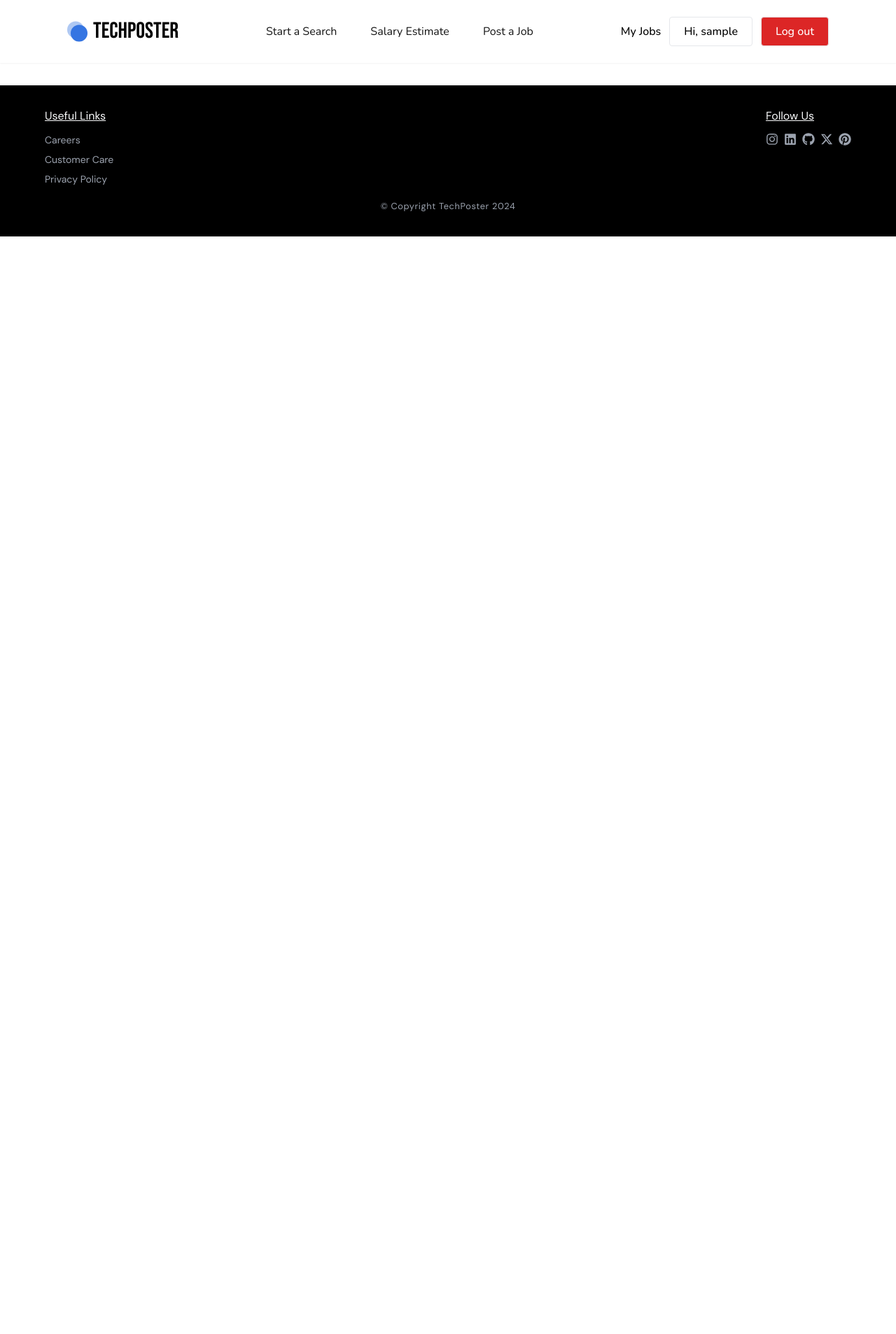
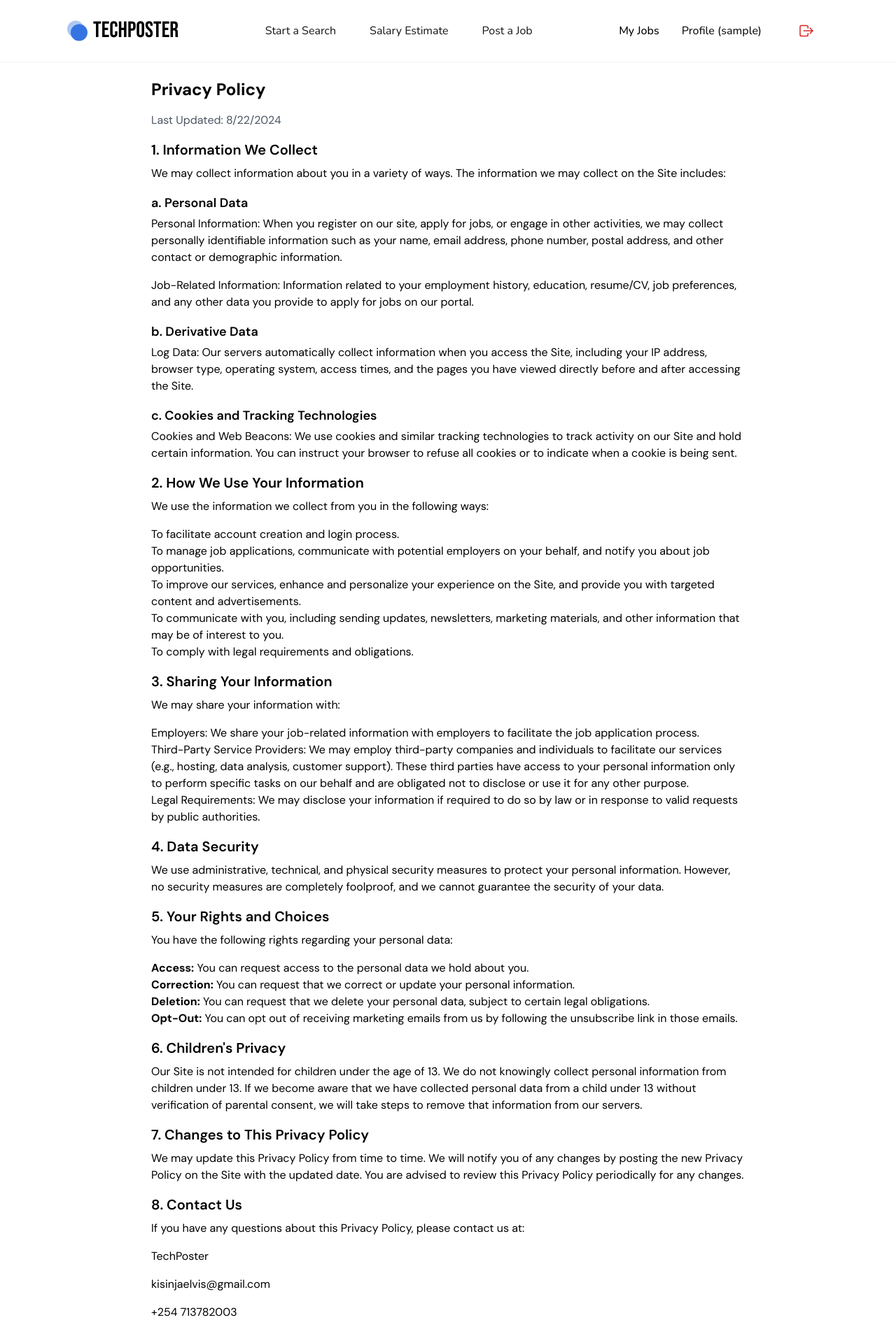
Before and after one commit to kisinja/Job-Portal-Fullstack, a React (Vite) app in the folder job-portal-client/: page /privacy-policy in a window 1280 px wide. Shown: the top 1907 px of the page at 70% size. Before the commit the page ends 800 px from the top, so only its background shows below. Built offline with nearby package versions, Linux system fonts and the light colour scheme; sample sign-in values are in the browser's storage.

Commit message:
second commit

```diff
--- a/job-portal-client/index.html
+++ b/job-portal-client/index.html
@@ -6,6 +6,10 @@
   <meta name="viewport" content="width=device-width, initial-scale=1.0" />
   <link rel="shortcut icon" href="/src/assets/Group 3.svg" type="image/x-icon">
   <title>TechPoster</title>
+
+  <!-- Google Adsense -->
+  <script async src="https://pagead2.googlesyndication.com/pagead/js/adsbygoogle.js?client=ca-pub-4517554833066840"
+    crossorigin="anonymous"></script>
 </head>
 
 <body>
--- a/job-portal-client/src/App.jsx
+++ b/job-portal-client/src/App.jsx
@@ -14,6 +14,7 @@ import { useAuthContext } from "./hooks/useAuthContext";
 import Profile from "./pages/Profile";
 import ForgotPassword from "./pages/ForgotPassword";
 import ResetPassword from "./pages/ResetPassword";
+import PrivacyPolicy from "./pages/PrivacyPolicy";
 
 const App = () => {
 
@@ -34,6 +35,7 @@ const App = () => {
           <Route path="/signup" element={!user ? <SignUp /> : <Navigate to="/" />} />
           <Route path="/forgot-password" element={<ForgotPassword />} />
           <Route path="/reset-password/:token" element={<ResetPassword />} />
+          <Route path="/privacy-policy" element={<PrivacyPolicy />} />
         </Routes>
       </div>
       <Footer />
--- a/job-portal-client/src/components/Banner.jsx
+++ b/job-portal-client/src/components/Banner.jsx
@@ -3,18 +3,18 @@ import { FiMapPin, FiSearch } from "react-icons/fi";
 const Banner = ({ query, handleInputChange }) => {
 
     return (
-        <div className="max-w-screen-2xl container mx-auto xl:px-24 px-4 md:py-20 py-14">
+        <div className="max-w-screen-2xl container mx-auto xl:px-24 px-4 md:py-20 py-14 bg-blue/10">
             <h1 className="text-5xl font-bold text-black mb-3">Find your <span className="text-blue">new job</span> today</h1>
             <p className="text-lg text-black/70 mb-8">Thousands of jobs in the computer, engineering and technology sectors are waiting for you.</p>
 
             <form>
                 <div className="flex justify-start md:flex-row flex-col md:gap-0 gap-4">
                     <div className="flex md:rounded-s-md rounded shadow-sm ring-1 ring-inset ring-gray-300 focus-within:ring-2 focus-within:ring-inset focus-within:ring-indigo-600 md:w-1/2 w-full">
-                        <input type="text" placeholder="What position are you looking for ?" className="block flex-1 border-0 bg-transparent py-1.5 pl-8 text-gray-900 placeholder:text-gray-400 focus:ring-0 sm:text-sm sm:leading-6" name="title" id="" onChange={handleInputChange} value={query} />
+                        <input type="text" placeholder="What position are you looking for ?" className="block flex-1 border-0 bg-transparent py-1.5 pl-8 text-gray-900 placeholder:text-gray-400 focus:ring-0 sm:text-sm sm:leading-6 bg-white" name="title" id="" onChange={handleInputChange} value={query} />
                         <FiSearch className="absolute mt-2.5 ml-2 text-gray-400" />
                     </div>
                     <div className="flex md:rounded-s-none rounded shadow-sm ring-1 ring-inset ring-gray-300 focus-within:ring-2 focus-within:ring-inset focus-within:ring-indigo-600 md:w-1/3 w-full">
-                        <input type="text" placeholder="Location" className="block flex-1 border-0 bg-transparent py-1.5 pl-8 text-gray-900 placeholder:text-gray-400 focus:ring-0 sm:text-sm sm:leading-6" name="title" id="" />
+                        <input type="text" placeholder="Location" className="block flex-1 lg:border-l-2 bg-transparent py-1.5 pl-8 text-gray-900 placeholder:text-gray-400 focus:ring-0 sm:text-sm sm:leading-6 bg-white" name="title" id="" />
                         <FiMapPin className="absolute mt-2.5 ml-2 text-gray-400" />
                     </div>
 
--- a/job-portal-client/src/components/Footer.jsx
+++ b/job-portal-client/src/components/Footer.jsx
@@ -13,7 +13,9 @@ const Footer = () => {
                         <ul className="flex flex-col gap-2">
                             <li className="text-sm hover:text-blue cursor-pointer">Careers</li>
                             <li className="text-sm hover:text-blue cursor-pointer">Customer Care</li>
-                            <li className="text-sm hover:text-blue cursor-pointer">Privacy Policy</li>
+                            <li className="text-sm hover:text-blue cursor-pointer">
+                                <a href="/privacy-policy">Privacy Policy</a>
+                            </li>
                         </ul>
                     </div>
 
--- a/job-portal-client/src/components/Loader.jsx
+++ b/job-portal-client/src/components/Loader.jsx
@@ -1,6 +1,6 @@
 const Loader = () => {
     return (
-        <div className="animate-spin w-12 h-12 border-t-4 border-blue border-dotted rounded-full mx-auto absolute left-0 right-0"></div>
+        <div className="animate-spin w-12 h-12 border-t-4 border-blue border-dotted rounded-full mx-auto"></div>
     )
 };
 
--- a/job-portal-client/src/components/Navbar.jsx
+++ b/job-portal-client/src/components/Navbar.jsx
@@ -2,12 +2,13 @@ import { useState } from 'react';
 import { Link, NavLink } from 'react-router-dom';
 import { FaBarsStaggered as FaBar, FaXmark } from 'react-icons/fa6';
 import { useAuthContext } from '../hooks/useAuthContext';
+import { IoLogOutOutline } from "react-icons/io5";
 
 const Navbar = () => {
 
     const [isMenuOpen, setIsMenuOpen] = useState(false);
 
-    const { user, dispatch } = useAuthContext();
+    const { user } = useAuthContext();
 
     const handleMenuToggler = () => {
         setIsMenuOpen(!isMenuOpen);
@@ -71,13 +72,12 @@ const Navbar = () => {
                                 <Link to={`/my-jobs/${user._id}`}>
                                     My Jobs
                                 </Link>
-                                <Link to={`/profile/${user._id}`} className="py-2 px-5 border rounded">
-                                    Hi, {user.username}
+                                <Link to={`/profile/${user._id}`} className="py-2 px-5 text-base text-primary">
+                                    Profile ({user.username})
                                 </Link>
-                                <Link to="" className="py-2 px-5 border rounded bg-red-600 text-white" onClick={handleClick}>Log out</Link>
-                                {/* <div>
-                                    <img src={user.profilePic} alt={`${user.username}'s dp`} className='w-12 h-12 rounded-full object-cover' />
-                                </div> */}
+                                <Link to="" className="py-2 px-5 text-red-600 text-base" onClick={handleClick}>
+                                    <IoLogOutOutline className='text-2xl' title='Sign out' />
+                                </Link>
                             </div>
                         ) : (
                             <>
--- /dev/null
+++ b/job-portal-client/src/pages/PrivacyPolicy.jsx
@@ -0,0 +1,96 @@
+
+const PrivacyPolicy = () => {
+    return (
+        <div className="max-w-4xl mx-auto p-6">
+            <h1 className="text-2xl font-bold mb-4">Privacy Policy</h1>
+            <p className="text-gray-600 mb-4">Last Updated: 8/22/2024</p>
+
+            {/* Section 1: Information We Collect */}
+            <h2 className="text-xl font-semibold mb-2">1. Information We Collect</h2>
+            <p className="mb-4">
+                We may collect information about you in a variety of ways. The information we may collect on the Site includes:
+            </p>
+            <h3 className="text-lg font-semibold mb-1">a. Personal Data</h3>
+            <p className="mb-4">
+                Personal Information: When you register on our site, apply for jobs, or engage in other activities, we may collect personally identifiable information such as your name, email address, phone number, postal address, and other contact or demographic information.
+            </p>
+            <p className="mb-4">
+                Job-Related Information: Information related to your employment history, education, resume/CV, job preferences, and any other data you provide to apply for jobs on our portal.
+            </p>
+            <h3 className="text-lg font-semibold mb-1">b. Derivative Data</h3>
+            <p className="mb-4">
+                Log Data: Our servers automatically collect information when you access the Site, including your IP address, browser type, operating system, access times, and the pages you have viewed directly before and after accessing the Site.
+            </p>
+            <h3 className="text-lg font-semibold mb-1">c. Cookies and Tracking Technologies</h3>
+            <p className="mb-4">
+                Cookies and Web Beacons: We use cookies and similar tracking technologies to track activity on our Site and hold certain information. You can instruct your browser to refuse all cookies or to indicate when a cookie is being sent.
+            </p>
+
+            {/* Section 2: How We Use Your Information */}
+            <h2 className="text-xl font-semibold mb-2">2. How We Use Your Information</h2>
+            <p className="mb-4">
+                We use the information we collect from you in the following ways:
+            </p>
+            <ul className="list-disc list-inside mb-4">
+                <li>To facilitate account creation and login process.</li>
+                <li>To manage job applications, communicate with potential employers on your behalf, and notify you about job opportunities.</li>
+                <li>To improve our services, enhance and personalize your experience on the Site, and provide you with targeted content and advertisements.</li>
+                <li>To communicate with you, including sending updates, newsletters, marketing materials, and other information that may be of interest to you.</li>
+                <li>To comply with legal requirements and obligations.</li>
+            </ul>
+
+            {/* Section 3: Sharing Your Information */}
+            <h2 className="text-xl font-semibold mb-2">3. Sharing Your Information</h2>
+            <p className="mb-4">
+                We may share your information with:
+            </p>
+            <ul className="list-disc list-inside mb-4">
+                <li>Employers: We share your job-related information with employers to facilitate the job application process.</li>
+                <li>Third-Party Service Providers: We may employ third-party companies and individuals to facilitate our services (e.g., hosting, data analysis, customer support). These third parties have access to your personal information only to perform specific tasks on our behalf and are obligated not to disclose or use it for any other purpose.</li>
+                <li>Legal Requirements: We may disclose your information if required to do so by law or in response to valid requests by public authorities.</li>
+            </ul>
+
+            {/* Section 4: Data Security */}
+            <h2 className="text-xl font-semibold mb-2">4. Data Security</h2>
+            <p className="mb-4">
+                We use administrative, technical, and physical security measures to protect your personal information. However, no security measures are completely foolproof, and we cannot guarantee the security of your data.
+            </p>
+
+            {/* Section 5: Your Rights and Choices */}
+            <h2 className="text-xl font-semibold mb-2">5. Your Rights and Choices</h2>
+            <p className="mb-4">
+                You have the following rights regarding your personal data:
+            </p>
+            <ul className="list-disc list-inside mb-4">
+                <li><strong>Access:</strong> You can request access to the personal data we hold about you.</li>
+                <li><strong>Correction:</strong> You can request that we correct or update your personal information.</li>
+                <li><strong>Deletion:</strong> You can request that we delete your personal data, subject to certain legal obligations.</li>
+                <li><strong>Opt-Out:</strong> You can opt out of receiving marketing emails from us by following the unsubscribe link in those emails.</li>
+            </ul>
+
+            {/* Section 6: Children's Privacy */}
+            <h2 className="text-xl font-semibold mb-2">6. Children{"'"}s Privacy</h2>
+            <p className="mb-4">
+                Our Site is not intended for children under the age of 13. We do not knowingly collect personal information from children under 13. If we become aware that we have collected personal data from a child under 13 without verification of parental consent, we will take steps to remove that information from our servers.
+            </p>
+
+            {/* Section 7: Changes to This Privacy Policy */}
+            <h2 className="text-xl font-semibold mb-2">7. Changes to This Privacy Policy</h2>
+            <p className="mb-4">
+                We may update this Privacy Policy from time to time. We will notify you of any changes by posting the new Privacy Policy on the Site with the updated date. You are advised to review this Privacy Policy periodically for any changes.
+            </p>
+
+            {/* Section 8: Contact Us */}
+            <h2 className="text-xl font-semibold mb-2">8. Contact Us</h2>
+            <p className="mb-4">
+                If you have any questions about this Privacy Policy, please contact us at:
+            </p>
+            <p className="mb-4">TechPoster</p>
+            <p className="mb-4">kisinjaelvis@gmail.com</p>
+            <p className="mb-4">+254 713782003</p>
+            <p className="mb-4">Nairobi, Kenya</p>
+        </div>
+    );
+};
+
+export default PrivacyPolicy;
```
Also changed, not shown: job-portal-client/src/App.css (+11 -0 lines), job-portal-client/src/assets/herobg.jpeg (added).
